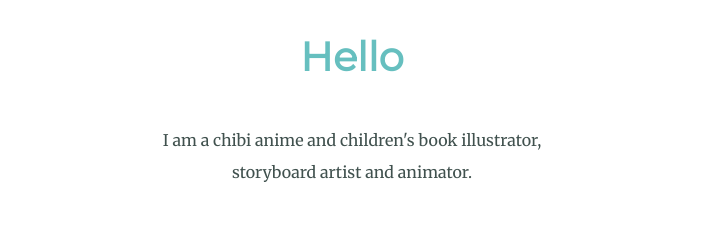
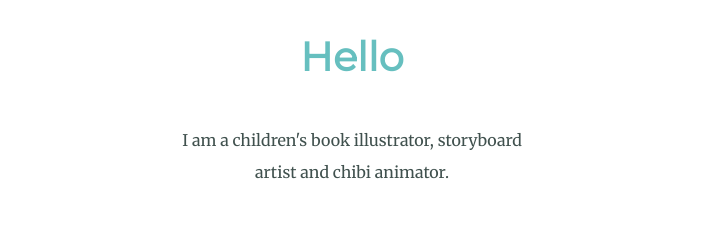
Before and after one commit to wealthczarena/portfolio-ah, a plain HTML site: page index.html in a window 1280 px wide. Shown: the part 1040-1278 px from the top of the page, without its empty margins (288-991 px from the left). Drawn offline with Linux system fonts and the light colour scheme.

Commit message:
Second Commit

```diff
--- a/index.html
+++ b/index.html
@@ -24,7 +24,7 @@
         <div class="profile">
           <img src="images/chibii-modified (1).png" alt="chibi profile picture">
           <h2><strong>Hello</strong></h2>
-          <p class="intro">I am a chibi anime and children's book illustrator, storyboard artist and animator.</p>
+          <p class="intro">I am a children's book illustrator, storyboard artist and chibi animator.</p>
         </div>
         <hr>
         <div class="skills">
```
